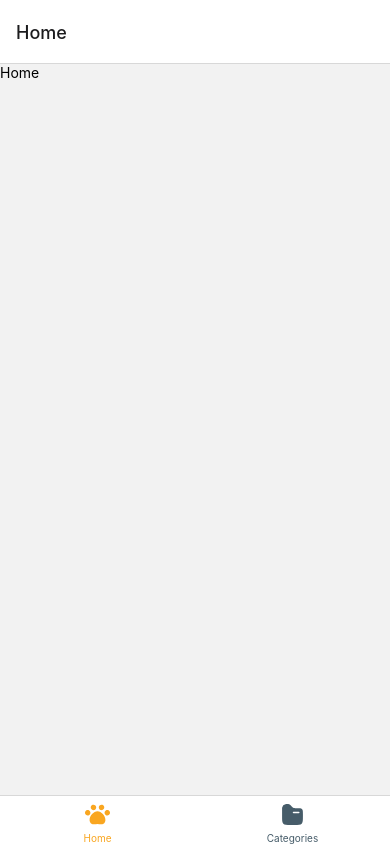
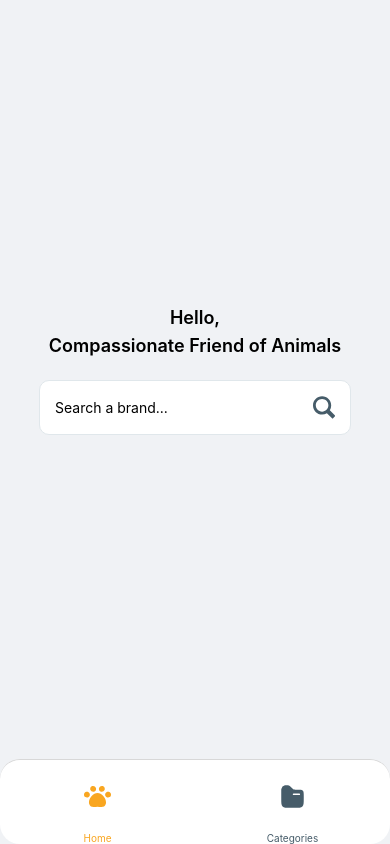
Before and after one commit to mihrilp/Laika, a React Native app: screen /Home in a window 390 px wide. Built offline with nearby package versions, Linux system fonts and the light colour scheme.

Commit message:
feat: add a search bar to home screen

```diff
--- a/App.tsx
+++ b/App.tsx
@@ -1,9 +1,17 @@
 import { RootStackNavigator } from "@/navigation";
-import { NavigationContainer } from "@react-navigation/native";
+import { NavigationContainer, DefaultTheme } from "@react-navigation/native";
+
+const theme = {
+  ...DefaultTheme,
+  colors: {
+    ...DefaultTheme.colors,
+    background: "#f0f2f5",
+  },
+};
 
 export default function App() {
   return (
-    <NavigationContainer>
+    <NavigationContainer theme={theme}>
       <RootStackNavigator />
     </NavigationContainer>
   );
--- /dev/null
+++ b/src/icons/SearchIcon.tsx
@@ -0,0 +1,17 @@
+import * as React from "react";
+import Svg, { Path } from "react-native-svg";
+import type { SvgProps } from "react-native-svg";
+const SvgSearchIcon = (props: SvgProps) => (
+  <Svg
+    xmlns="http://www.w3.org/2000/svg"
+    fill="currentColor"
+    viewBox="0 0 16 16"
+    {...props}
+  >
+    <Path
+      fillRule="evenodd"
+      d="M12.027 9.92 16 13.95 14 16l-4.075-3.976A6.465 6.465 0 0 1 6.5 13C2.91 13 0 10.083 0 6.5 0 2.91 2.917 0 6.5 0 10.09 0 13 2.917 13 6.5a6.463 6.463 0 0 1-.973 3.42zM1.997 6.452c0 2.48 2.014 4.5 4.5 4.5 2.48 0 4.5-2.015 4.5-4.5 0-2.48-2.015-4.5-4.5-4.5-2.48 0-4.5 2.014-4.5 4.5z"
+    />
+  </Svg>
+);
+export default SvgSearchIcon;
--- a/src/icons/index.ts
+++ b/src/icons/index.ts
@@ -1,2 +1,3 @@
 export { default as Folder } from "./Folder";
 export { default as Paw } from "./Paw";
+export { default as SearchIcon } from "./SearchIcon";
--- a/src/navigation/index.tsx
+++ b/src/navigation/index.tsx
@@ -13,11 +13,16 @@ const TabNavigator = () => {
     <Tab.Navigator
       initialRouteName="Home"
       screenOptions={{
+        headerShown: false,
+        tabBarStyle: {
+          height: 85,
+          borderRadius: 20,
+        },
         tabBarActiveTintColor: colors.orange,
         tabBarInactiveTintColor: colors.gray,
         tabBarIconStyle: {
-          width: 25,
-          height: 25,
+          width: 27,
+          height: 27,
         },
       }}
     >
--- a/src/screens/Home.tsx
+++ b/src/screens/Home.tsx
@@ -1,11 +1,56 @@
-import { View, Text } from "react-native";
+import {
+  SafeAreaView,
+  Text,
+  StyleSheet,
+  KeyboardAvoidingView,
+  TextInput,
+} from "react-native";
+import { SearchIcon } from "@/icons";
+import colors from "@/styles/colors";
 
 function Home() {
   return (
-    <View>
-      <Text>Home</Text>
-    </View>
+    <SafeAreaView style={styles.container}>
+      <Text style={styles.text}>Hello,</Text>
+      <Text style={styles.text}>Compassionate Friend of Animals</Text>
+      <KeyboardAvoidingView style={styles.searchBar}>
+        <TextInput style={styles.searchInput} placeholder="Search a brand..." />
+        <SearchIcon style={styles.searchIcon} color={colors.gray} />
+      </KeyboardAvoidingView>
+    </SafeAreaView>
   );
 }
 
+const styles = StyleSheet.create({
+  container: {
+    flex: 1,
+    alignItems: "center",
+    justifyContent: "center",
+    padding: 20,
+  },
+  text: {
+    fontSize: 18,
+    fontWeight: "600",
+    lineHeight: 28,
+  },
+  searchBar: {
+    flexDirection: "row",
+    width: "80%",
+    backgroundColor: "#fff",
+    marginVertical: 20,
+    borderRadius: 10,
+    height: 55,
+    justifyContent: "space-between",
+    paddingHorizontal: 15,
+    borderWidth: 1,
+    borderColor: "#e0e7eb",
+  },
+  searchInput: {
+    width: "90%",
+  },
+  searchIcon: {
+    width: "8%",
+  },
+});
+
 export default Home;
```
Also changed, not shown: assets/icons/search-icon.svg (added).
